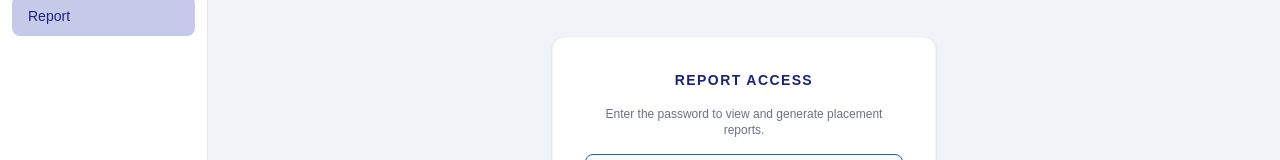
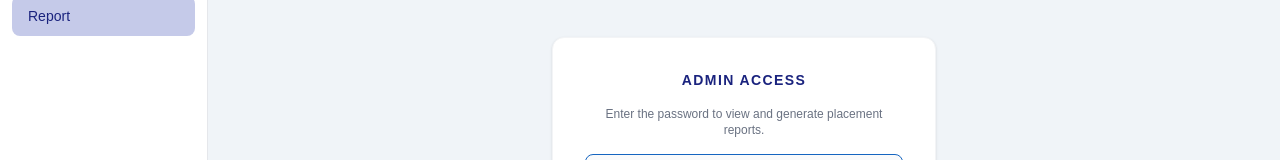
Before and after one commit to jarvisx29/SRM-campus-placement-analytics-dashboard, a Next.js app: page /report in a window 1280 px wide. Shown: the part 188-348 px from the top of the page. Built offline with nearby package versions, Linux system fonts and the light colour scheme.

Commit message:
Rename report login heading to Admin Access, match Recruiter-AI weight
Matches Recruiter-AI admin panel's login title exactly: font-weight 900
(Tailwind font-black) instead of 700 (font-bold), uppercase, same color.

```diff
--- a/app/report/page.tsx
+++ b/app/report/page.tsx
@@ -416,8 +416,8 @@ export default function ReportPage() {
         <SrmHeader />
         <div className="flex-1 flex items-center justify-center py-16">
           <div className="w-full max-w-sm bg-white rounded-xl shadow-sm border border-gray-100 p-8 flex flex-col items-center gap-4">
-            <h2 className="text-sm font-bold text-[#1a237e] uppercase tracking-widest text-center">
-              Report Access
+            <h2 className="text-sm font-black text-[#1a237e] uppercase tracking-widest text-center">
+              Admin Access
             </h2>
             <p className="text-xs text-gray-500 text-center">
               Enter the password to view and generate placement reports.
```
